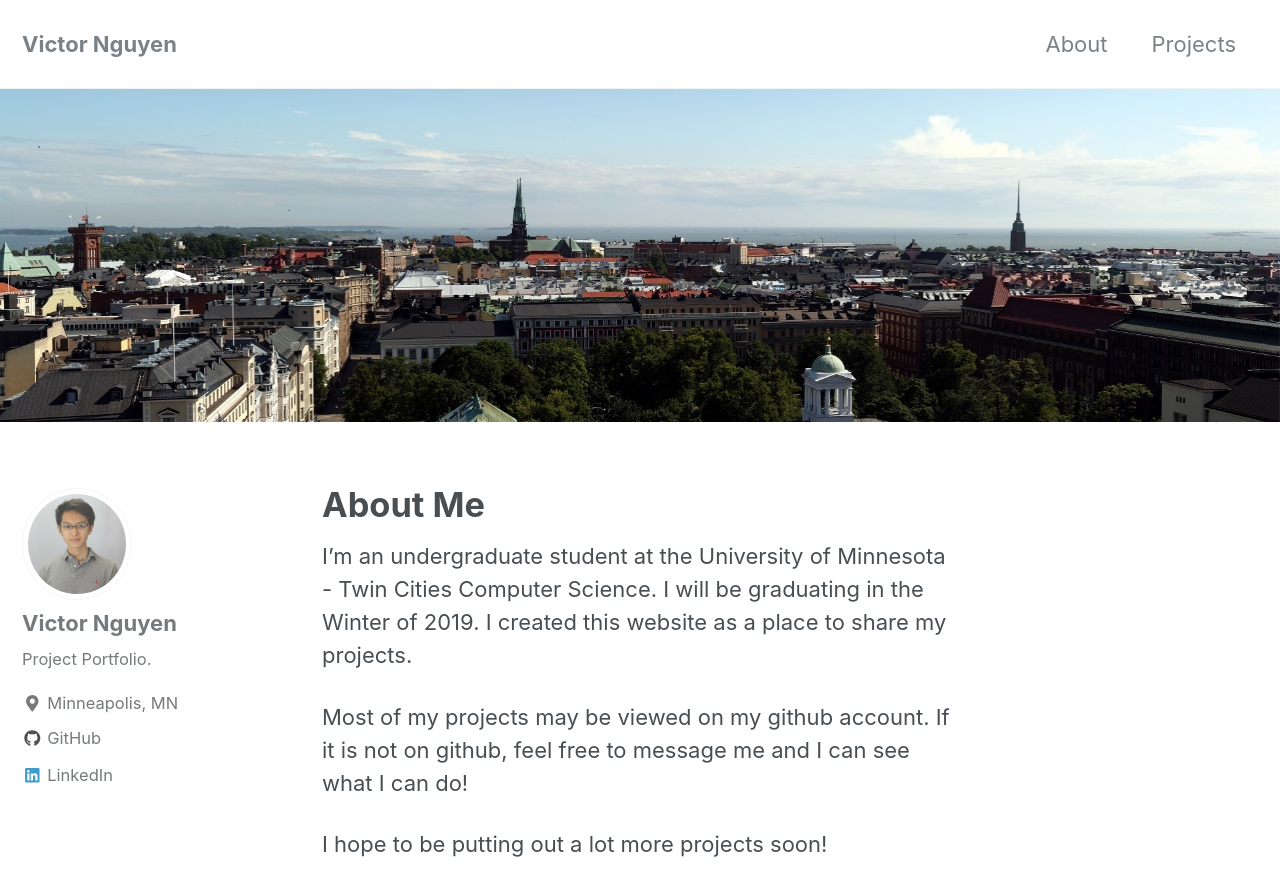
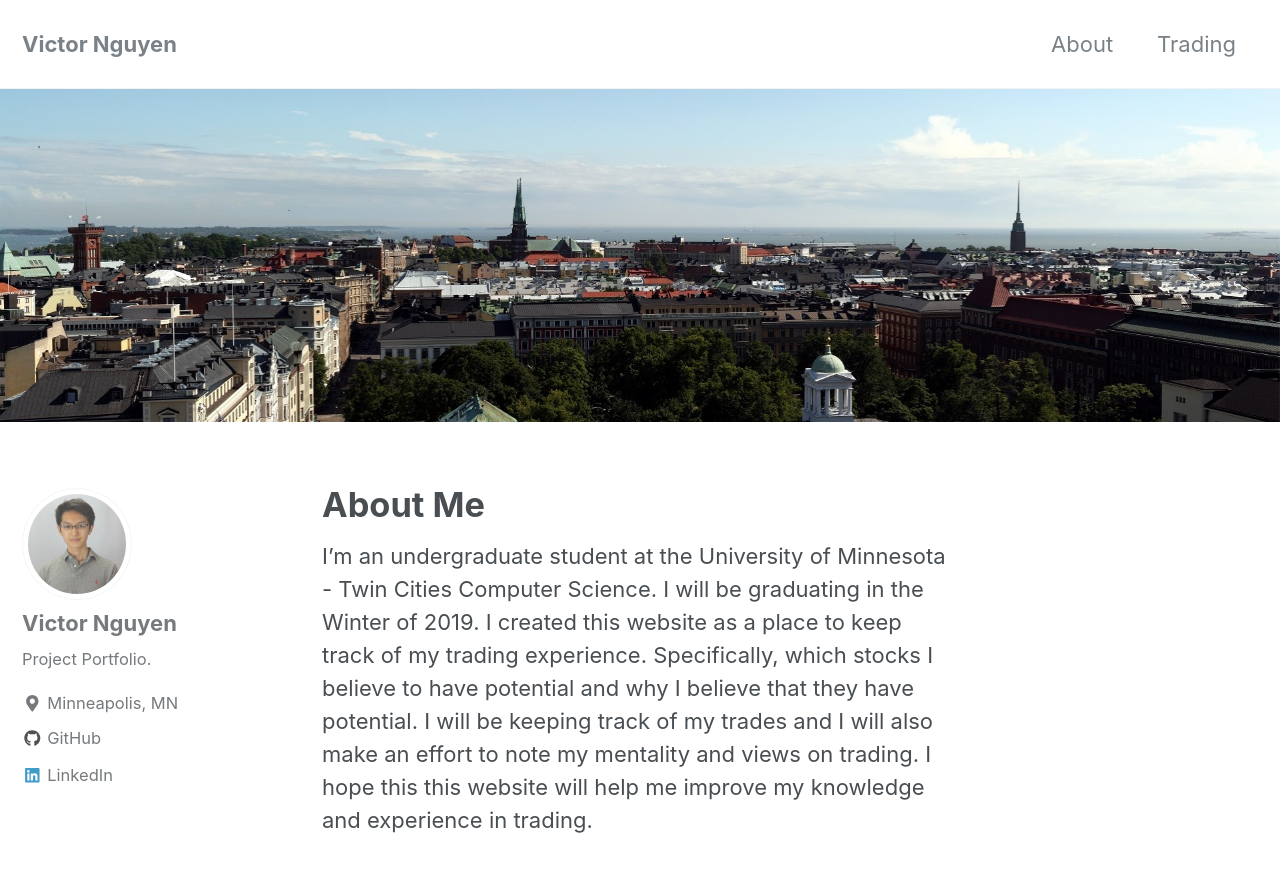
Before and after one commit to VictorNguyenTrades/VictorNguyenTrades.github.io, a Jekyll site: the page built from _pages/about.md, in a window 1280 px wide and 900 px high. Shown: the top 896 px of the window. Built offline with Jekyll 4.4.1, drawn with Linux system fonts in a browser that asks for light colours; nearby versions of some CDN libraries.

Commit message:
trading tab

```diff
--- a/_data/navigation.yml
+++ b/_data/navigation.yml
@@ -2,8 +2,8 @@
 main:
   - title: "About"
     url: /about/
-  - title: "Projects"
-    url: /projects/
+  - title: "Trading"
+    url: /Trading/
   # - title: "About"
   #   url: https://mmistakes.github.io/minimal-mistakes/about/
   # - title: "Sample Posts"
--- a/_pages/about.md
+++ b/_pages/about.md
@@ -5,8 +5,4 @@ header:
     image: "/images/skyline_helsinki.jpg"
 ---
 
-I'm an undergraduate student at the University of Minnesota - Twin Cities Computer Science. I will be graduating in the Winter of 2019. I created this website as a place to share my projects.
-
-Most of my projects may be viewed on my github account. If it is not on github, feel free to message me and I can see what I can do!
-
-I hope to be putting out a lot more projects soon!
+I'm an undergraduate student at the University of Minnesota - Twin Cities Computer Science. I will be graduating in the Winter of 2019. I created this website as a place to keep track of my trading experience. Specifically, which stocks I believe to have potential and why I believe that they have potential. I will be keeping track of my trades and I will also make an effort to note my mentality and views on trading. I hope this this website will help me improve my knowledge and experience in trading.
--- a/_pages/projects.md
+++ b/_pages/projects.md
@@ -1,6 +1,6 @@
 ---
 layout: archive
-permalink: /projects/
+permalink: /Trading/
 title: "Project Posts by Tag"
 author_profile: true
 header:
```
